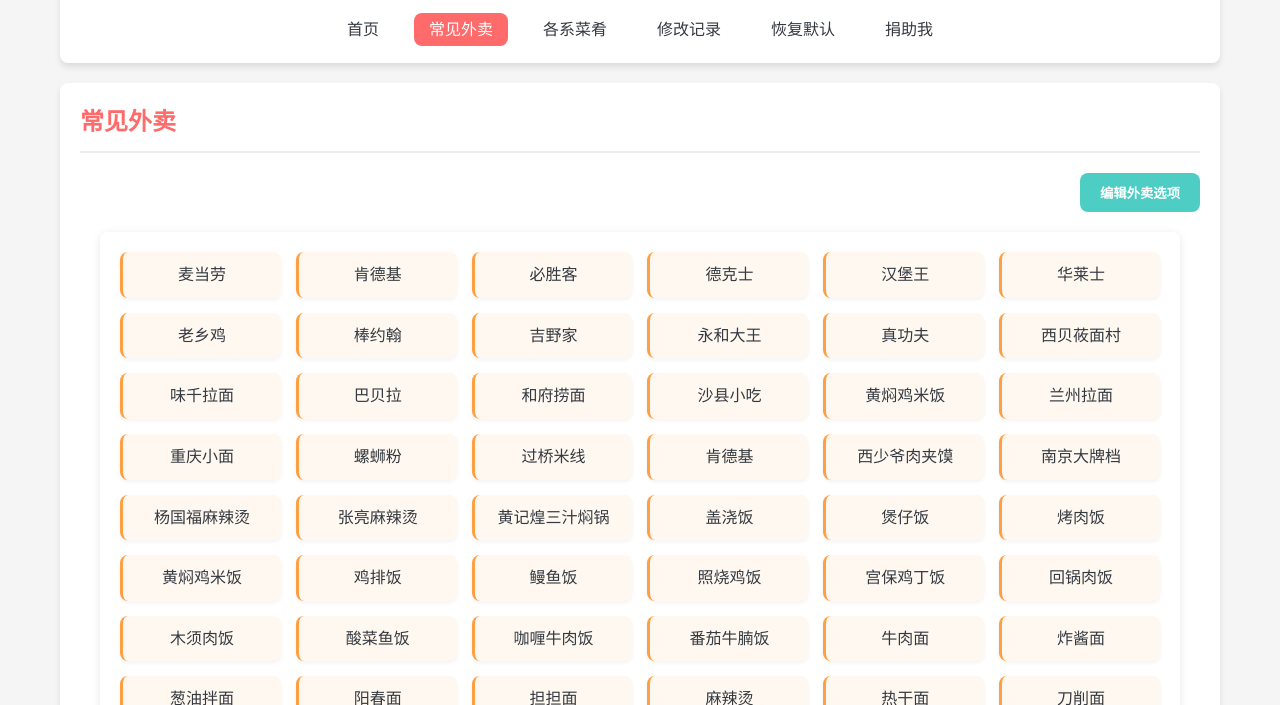
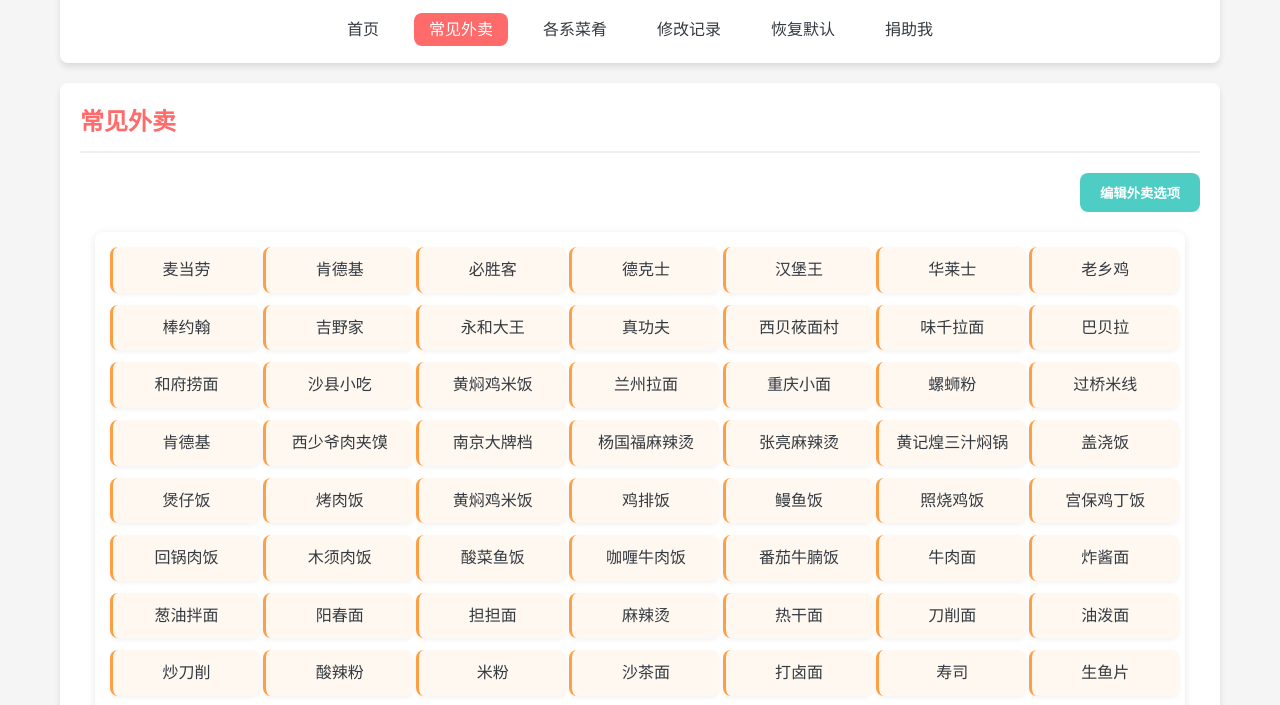
Before and after one commit to huanlexiuer/whattoeat, a plain HTML site: page index.html in a window 1280 px wide. Both pictures are taken after a click on the link "常见外卖". Shown: the part 89-794 px from the top of the page. Drawn offline with Linux system fonts and the light colour scheme.

Commit message:
update to github page v2

```diff
--- a/styles.css
+++ b/styles.css
@@ -309,16 +309,17 @@
 /* 修复外卖页面网格布局 */
 #takeaway .food-list {
     display: grid;
-    grid-template-columns: repeat(auto-fill, minmax(150px, 1fr));
-    gap: 15px;
-    padding: 20px;
+    grid-template-columns: repeat(auto-fill, minmax(130px, 1fr));
+    gap: 12px;
+    padding: 15px;
     background-color: #ffffff;
     border-radius: var(--border-radius);
     box-shadow: 0 2px 8px rgba(0, 0, 0, 0.1);
-    margin: 20px auto;
-    max-width: calc(100% - 40px);
-    overflow: visible;
+    margin: 15px auto;
+    max-width: calc(100% - 30px);
+    overflow: hidden; /* 修改为hidden防止内容溢出 */
     box-sizing: border-box;
+    width: 100%;
 }
 
 #takeaway .food-item {
```
Also changed, not shown: service-worker.js (+13 -18 lines).
